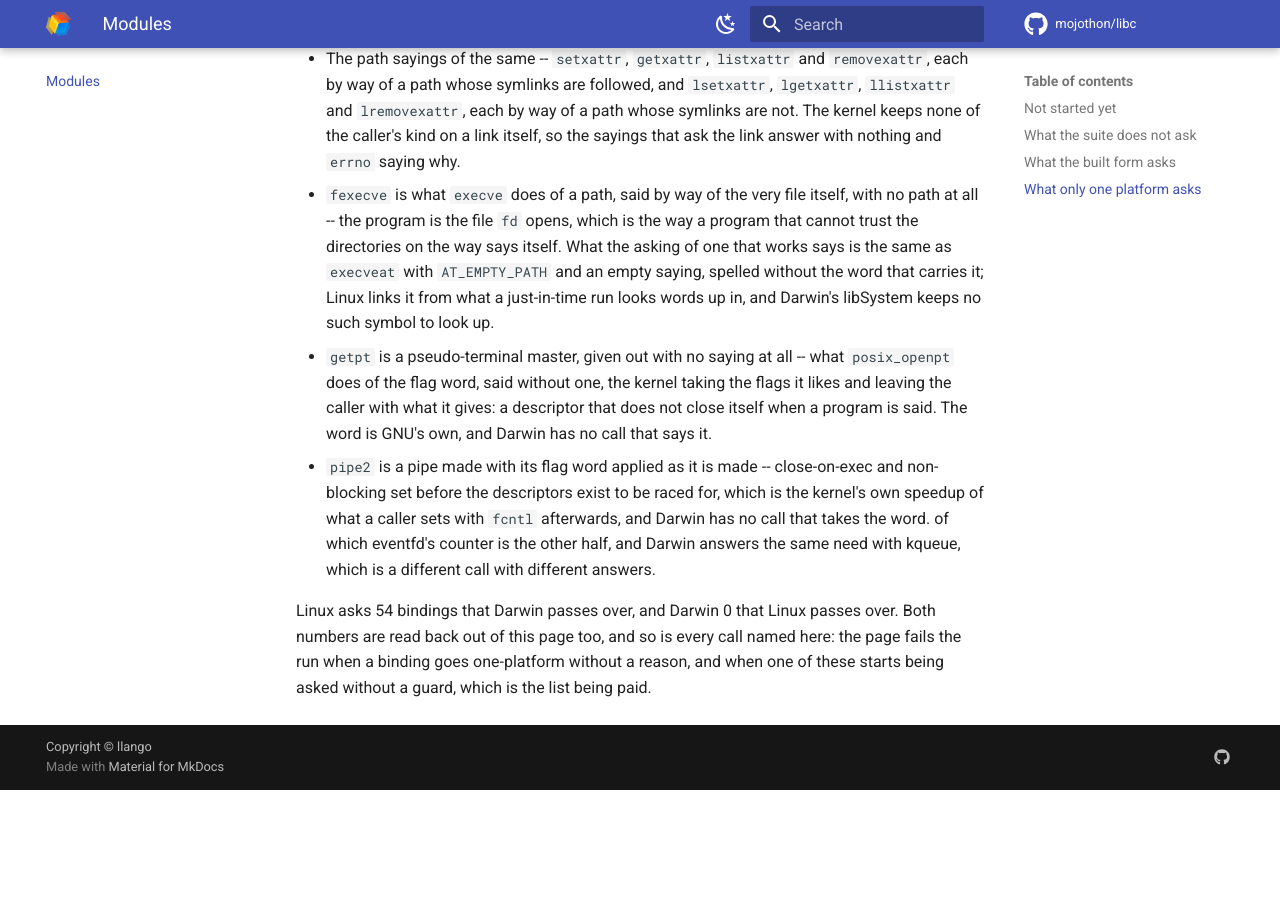
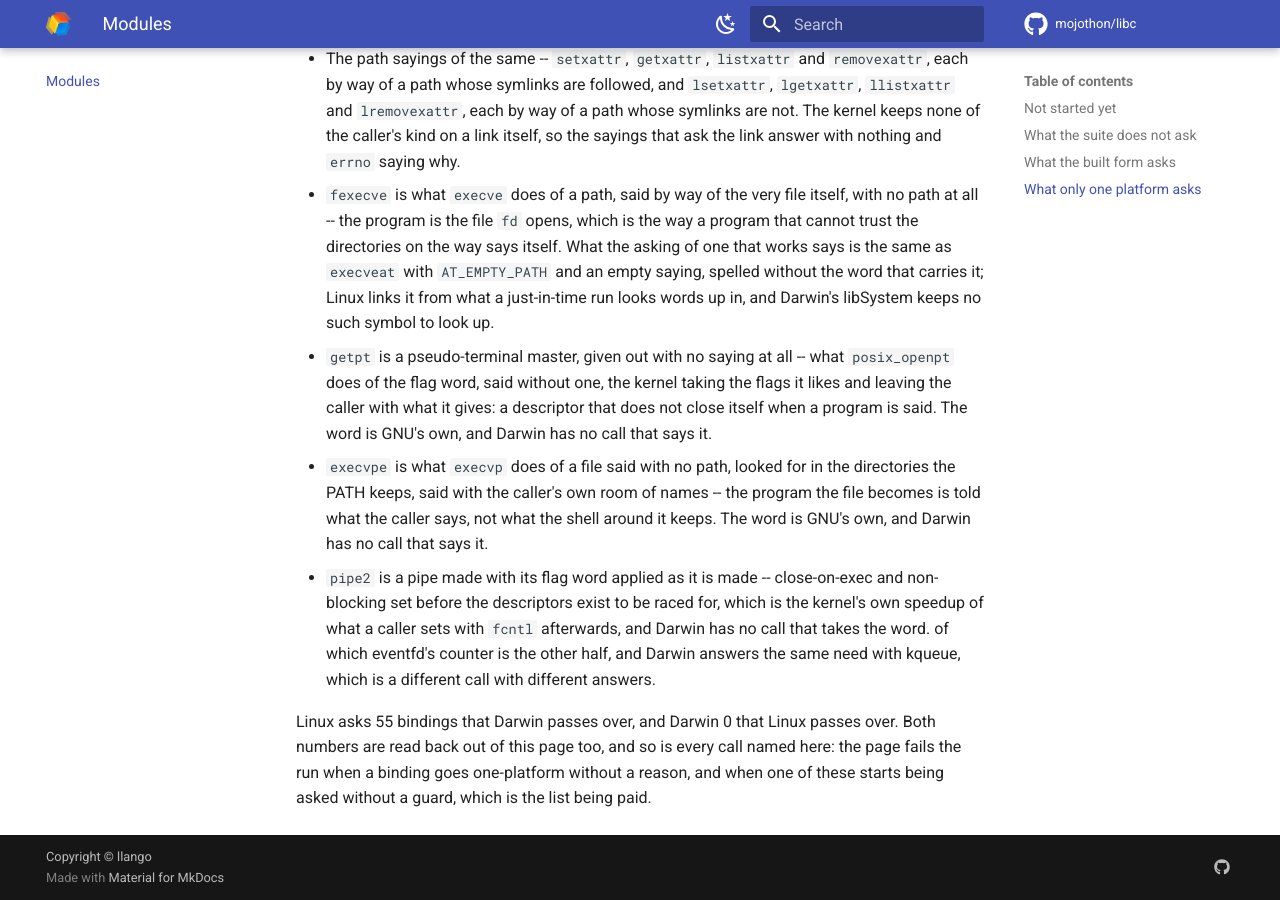
Before and after one commit to mojothon/libc, an MkDocs documentation site: the page built from docs/modules.md, in a window 1280 px wide and 900 px high, scrolled down 9078 px. Built offline with MkDocs 1.6.1 and Material for MkDocs 9.7.7, drawn with Linux system fonts in a browser that asks for light colours; comment, search, counter and statistics services are not loaded; before the commit the page ends 9868 px from its top, so only the background shows below that; some of the changed text lies outside the part shown.

Commit message:
unistd: the file looked for in the path, said its own names
`execvpe` -- what `execvp` does of a file said with no
path, looked for in the directories the PATH keeps,
said with the caller's own room of names: the program
the file becomes is told what the caller says, not
what the shell around it keeps. A child is asked for
with a saying the program only answers the way the
caller says if the names really arrived in the room
the caller gave, and a file that is not in the
directories the PATH keeps is refused, the child that
could not become anything coming back saying so. The
word is GNU's own, and Darwin has no call that says
it.

```diff
--- a/docs/modules.md
+++ b/docs/modules.md
@@ -321,6 +321,11 @@ other platform's C library has no such call.
   taking the flags it likes and leaving the caller with what it gives: a
   descriptor that does not close itself when a program is said. The word
   is GNU's own, and Darwin has no call that says it.
+- `execvpe` is what `execvp` does of a file said with no path, looked for
+  in the directories the PATH keeps, said with the caller's own room of
+  names -- the program the file becomes is told what the caller says, not
+  what the shell around it keeps. The word is GNU's own, and Darwin has
+  no call that says it.
 - `pipe2` is a pipe made with its flag word applied as it is
   made -- close-on-exec and non-blocking set before the
   descriptors exist to be raced for, which is the kernel's own
@@ -329,7 +334,7 @@ other platform's C library has no such call.
   of which eventfd's counter is the other half, and Darwin answers the same
   need with kqueue, which is a different call with different answers.
 
-Linux asks 54 bindings that Darwin passes over, and Darwin 0 that Linux
+Linux asks 55 bindings that Darwin passes over, and Darwin 0 that Linux
 passes over. Both numbers are read back out of this page too, and so is
 every call named here: the page fails the run when a binding goes
 one-platform without a reason, and when one of these starts being asked
```
Also changed, not shown: other parts of docs/modules.md (+2 -2 lines), docs/beyond-c.md (+1 -1 lines), 4 other files.
